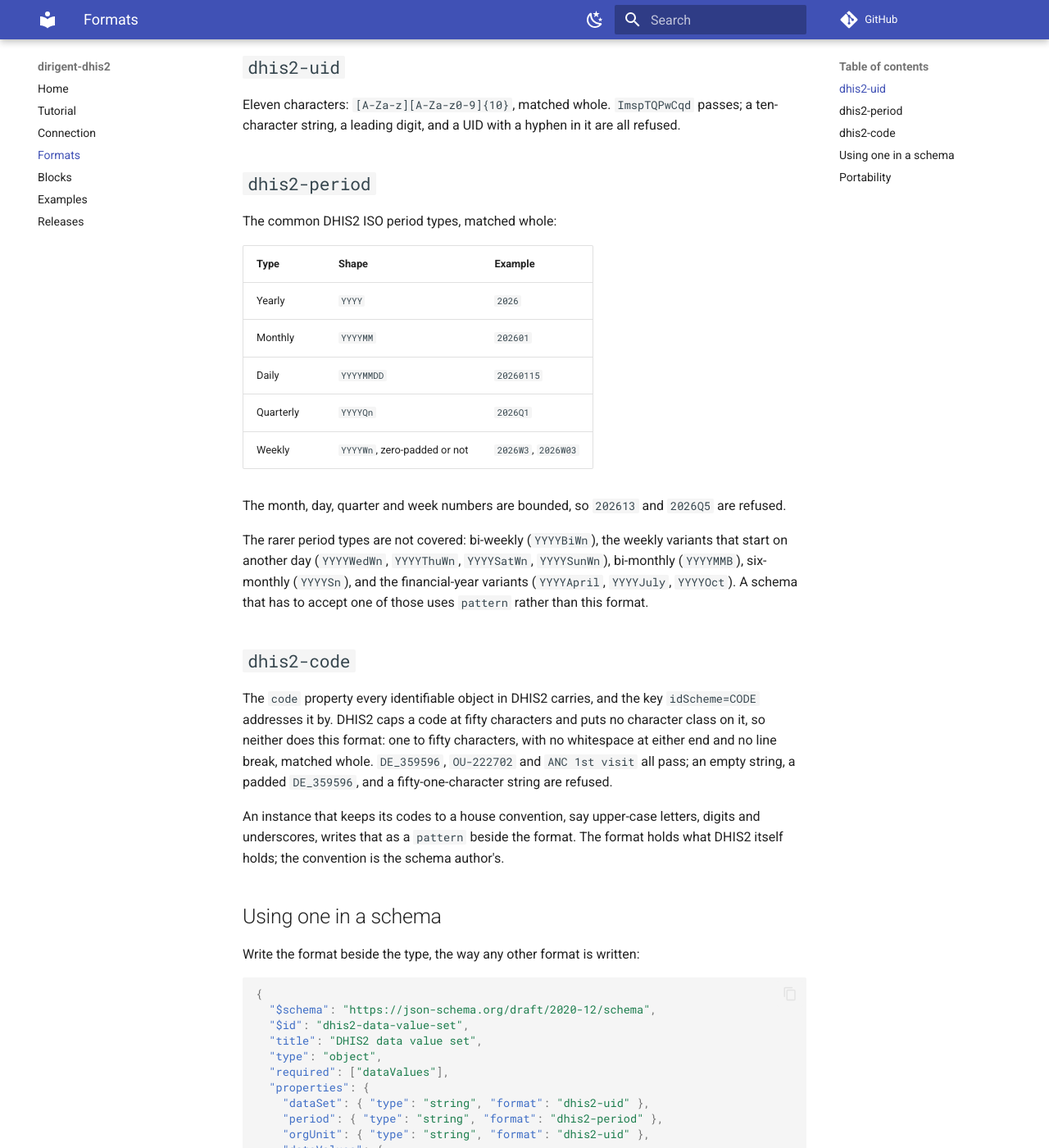
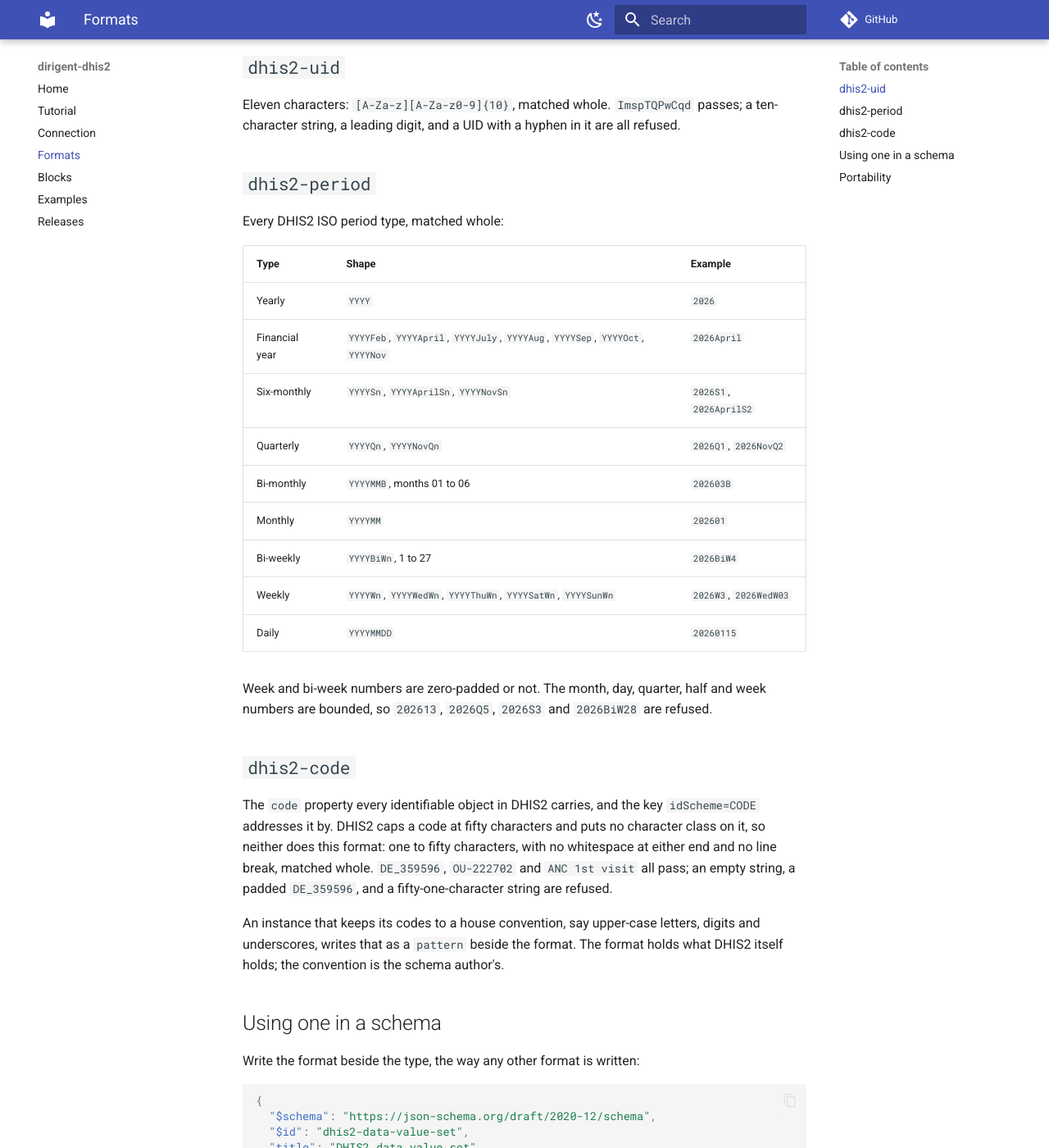
Before and after one commit to winterop-com/dirigent-dhis2, an MkDocs documentation site: the page built from docs/formats.md, in a window 1280 px wide and 1400 px high, scrolled down 632 px. Shown: the whole window at 82% size. Built offline with MkDocs 1.6.1 and Material for MkDocs 9.7.7, drawn with Linux system fonts in a browser that asks for light colours; comment, search, counter and statistics services are not loaded; some of the changed text lies outside the part shown.

Commit message:
fix: dhis2-period takes every DHIS2 period type (#148)

```diff
--- a/docs/formats.md
+++ b/docs/formats.md
@@ -8,7 +8,7 @@
 | Format | A string that is | Examples |
 | --- | --- | --- |
 | `dhis2-uid` | a DHIS2 UID: one letter, then ten alphanumerics | `ImspTQPwCqd`, `BfMAe6Itzgt` |
-| `dhis2-period` | a DHIS2 ISO period of one of the common types | `2026`, `202601`, `20260115`, `2026Q1`, `2026W03` |
+| `dhis2-period` | a DHIS2 ISO period of any period type | `2026`, `202601`, `2026Q1`, `2026S1`, `2026BiW4` |
 | `dhis2-code` | a DHIS2 code: one to fifty characters, not padded, on one line | `DE_359596`, `OU_222702`, `ANC 1st visit` |
 
 A format only ever narrows a `string`: a value of the wrong type is caught by `type`, and the
@@ -23,22 +23,22 @@
 
 ## `dhis2-period`
 
-The common DHIS2 ISO period types, matched whole:
+Every DHIS2 ISO period type, matched whole:
 
 | Type | Shape | Example |
 | --- | --- | --- |
 | Yearly | `YYYY` | `2026` |
+| Financial year | `YYYYFeb`, `YYYYApril`, `YYYYJuly`, `YYYYAug`, `YYYYSep`, `YYYYOct`, `YYYYNov` | `2026April` |
+| Six-monthly | `YYYYSn`, `YYYYAprilSn`, `YYYYNovSn` | `2026S1`, `2026AprilS2` |
+| Quarterly | `YYYYQn`, `YYYYNovQn` | `2026Q1`, `2026NovQ2` |
+| Bi-monthly | `YYYYMMB`, months 01 to 06 | `202603B` |
 | Monthly | `YYYYMM` | `202601` |
+| Bi-weekly | `YYYYBiWn`, 1 to 27 | `2026BiW4` |
+| Weekly | `YYYYWn`, `YYYYWedWn`, `YYYYThuWn`, `YYYYSatWn`, `YYYYSunWn` | `2026W3`, `2026WedW03` |
 | Daily | `YYYYMMDD` | `20260115` |
-| Quarterly | `YYYYQn` | `2026Q1` |
-| Weekly | `YYYYWn`, zero-padded or not | `2026W3`, `2026W03` |
 
-The month, day, quarter and week numbers are bounded, so `202613` and `2026Q5` are refused.
-
-The rarer period types are not covered: bi-weekly (`YYYYBiWn`), the weekly variants that start
-on another day (`YYYYWedWn`, `YYYYThuWn`, `YYYYSatWn`, `YYYYSunWn`), bi-monthly (`YYYYMMB`),
-six-monthly (`YYYYSn`), and the financial-year variants (`YYYYApril`, `YYYYJuly`, `YYYYOct`). A
-schema that has to accept one of those uses `pattern` rather than this format.
+Week and bi-week numbers are zero-padded or not. The month, day, quarter, half and week numbers
+are bounded, so `202613`, `2026Q5`, `2026S3` and `2026BiW28` are refused.
 
 ## `dhis2-code`
 
```
Also changed, not shown: docs/releases.md (+8 -0 lines), 2 other files.
